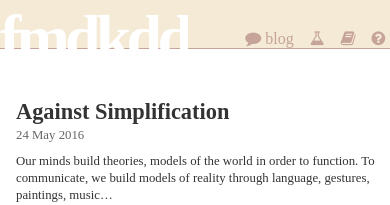
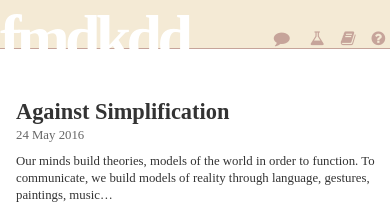
Before and after one commit to fmdkdd/fmdkdd.github.com, a Jekyll site: the page built from index.html, in a window 390 px wide. Shown: the top 205 px of the page. Built offline with Jekyll 4.4.1, drawn with Linux system fonts in a browser that asks for light colours.

Commit message:
Fix responsive toggles
Not sure how robust this is, since it depends of the dimensions of the font that
ends up used.

Have to live with it.

```diff
--- a/css/screen.css
+++ b/css/screen.css
@@ -120,7 +120,6 @@ h1 {
 
 	font-size: 4rem;
 
-	overflow: hidden;
   height: 100%;
 	position: relative;
   bottom: -1px;
@@ -168,7 +167,7 @@ h1 a:hover {
 /** Responsive **/
 
 html {
-	min-width: 320px;
+	min-width: 360px;
 }
 
 @media (max-width: 680px) {
@@ -209,25 +208,25 @@ html {
 
 /* Gradually drop nav menu text in favor of icons */
 
-@media (max-width: 360px) {
+@media (max-width: 400px) {
 	#nav_menu li:nth-child(1) .label {
 		display: none;
 	}
 }
 
-@media (max-width: 420px) {
+@media (max-width: 460px) {
 	#nav_menu li:nth-child(2) .label {
 		display: none;
 	}
 }
 
-@media (max-width: 480px) {
+@media (max-width: 730px) {
 	#nav_menu li:nth-child(3) .label {
 		display: none;
 	}
 }
 
-@media (max-width: 800px) {
+@media (max-width: 850px) {
 	#nav_menu li:nth-child(4) .label {
 		display: none;
 	}
```
